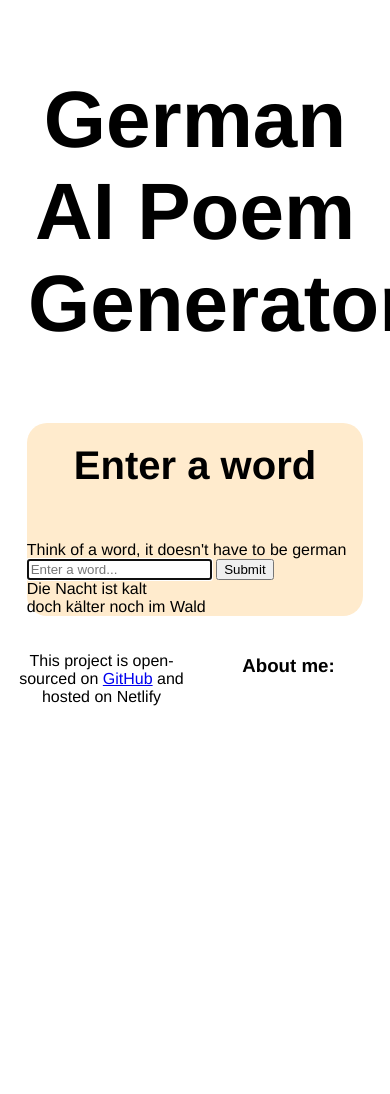
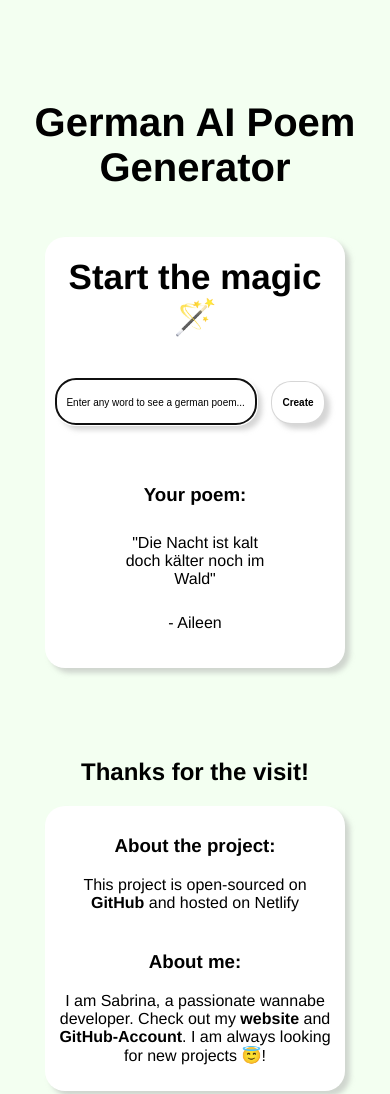
Before and after one commit to sabrinaaileen/ai-german-poem-generator, a plain HTML site: page index.html in a window 390 px wide. Shown: the top 1094 px of the page. Before the commit the page ends 844 px from the top, so only its background shows below. Drawn offline with Linux system fonts and the light colour scheme.

Commit message:
Update styles.css
project is fully styled and with responsive design

```diff
--- a/index.html
+++ b/index.html
@@ -11,21 +11,27 @@
         <h1>German AI Poem Generator</h1>
     </header>
     <main>
-        <h2>Enter a word</h2>
-        <form>
-            <label>Think of a word, it doesn't have to be german</label>
-            <input type="text" placeholder="Enter a word..." required autofocus autocomplete="off"/>
-            <input type="submit"/>
+        <h2>Start the magic🪄</h2>
+        <form class="input-form">
+            <input type="text" placeholder="Enter any word to see a german poem..." class="word-input" required autofocus autocomplete="off"/>
+            <input type="submit" class="word-input-button" value="Create"/>
         </form>
-        <div class="poem-text">Die Nacht ist kalt <br /> doch kälter noch im Wald</div>
+        <div class="poem-output">
+            <h3>Your poem:</h3>
+            <div class="poem-text">"Die Nacht ist kalt <br /> doch kälter noch im Wald"</div>
+            <p class="poem-author">- Aileen</p>
+        </div>
     </main>
     <footer>
+        <h2>Thanks for the visit!</h2>
         <div class="grid">
             <div class="grid-item">
-                <p>This project is open-sourced on <a href="https://github.com/sabrinaaileen/ai-german-poem-generator">GitHub</a> and hosted on Netlify</p>
+                <h3>About the project:</h3>
+                <p>This project is open-sourced on <a href="https://github.com/sabrinaaileen/ai-german-poem-generator" target="_blank" class="footer-links">GitHub</a> and hosted on Netlify</p>
             </div>
             <div class="grid-item">
                 <h3>About me:</h3>
+                <p>I am Sabrina, a passionate wannabe developer. Check out my <a href="https://www.sabrina-aileen-hodapp.de" target="_blank" class="footer-links">website</a> and <a href="https://github.com/sabrinaaileen" target="_blank" class="footer-links">GitHub-Account</a>. I am always looking for new projects 😇!</p>
             </div>
         </div>
     </footer>
--- a/styles.css
+++ b/styles.css
@@ -1,27 +1,119 @@
 body {
     font-family: 'Franklin Gothic Medium', 'Arial Narrow', Arial, sans-serif;
+    background-color: rgba(226, 255, 221, 0.4);
+}
+header {
+    margin-top: 80px;
 }
 h1, h2 {
     text-align: center;
     padding: 20px;
 }
 h1 {
-    font-size: 80px;
+    font-size: 55px;
 }
 h2 {
-    font-size: 40px;
+    font-size: 35px;
+    margin: 0 auto;
 }
 main {
-    max-width: 90%;
-    background-color: blanchedalmond;
+    width: 50%;
+    background-color: white;
     border-radius: 20px;
     margin: 20px auto;
+    box-shadow: 5px 5px 5px rgba(173, 173, 173, 0.5);
 }
+.input-form {
+    text-align: center;
+    margin: 10px auto;
+}
+.word-input {
+    padding: 15px 10px;
+    border-radius: 20px;
+    border: 1px solid rgba(173, 173, 173, 0.5);
+    box-shadow: 5px 5px 5px rgba(173, 173, 173, 0.5);
+    margin: 10px auto;
+    width: 60%;
+}
+.word-input::placeholder {
+    color: black;
+}
+.word-input-button {
+    background-color: white;
+    color: black;
+    font-weight: bold;
+    padding: 15px 10px;
+    border-radius: 20px;
+    border: 1px solid rgba(173, 173, 173, 0.5);
+    box-shadow: 5px 5px 5px rgba(173, 173, 173, 0.5);
+    margin: 10px;
+    cursor: pointer;
+}
+.word-input-button:hover {
+    background-color: rgba(226, 255, 221, 0.2);
+
+}
+.poem-output {
+    margin: 10px auto;
+    text-align: center;
+    padding: 20px;
+    width: 30%;
+}
+.poem-text {
+    padding: 10px;
+}
+
 footer {
     text-align: center;
     margin: 20px auto;
+    width: 50%;
+    padding: 20px;
+    margin-top: 50px;
+
+}
+footer .grid {
+    background-color: white;
+    border-radius: 20px;
+    box-shadow: 5px 5px 5px rgba(173, 173, 173, 0.5);
 }
 .grid {
     display: grid;
     grid-template-columns: 1fr 1fr;
+    gap: 5px;
+    padding: 10px;
 }
+.footer-links {
+    text-decoration: none;
+    color: black;
+    font-weight: bold;
+    cursor: pointer;
+}
+.footer-links:hover {
+    color: rgb(3, 80, 147);
+}
+footer h2 {
+    font-size: 24px;
+}
+
+@media(max-width: 1200px) {
+    h1 {
+        font-size: 40px;
+    }
+    .grid {
+        grid-template-columns: 1fr;
+    }
+    .poem-output {
+        width: 60%;
+    }
+    main, footer {
+        width: 80%;
+    }
+}
+@media(max-width: 800px) {
+    .word-input::placeholder {
+    font-size: 10px;
+    }
+    .word-input-button {
+        font-size: 10px;
+    }
+}
```
